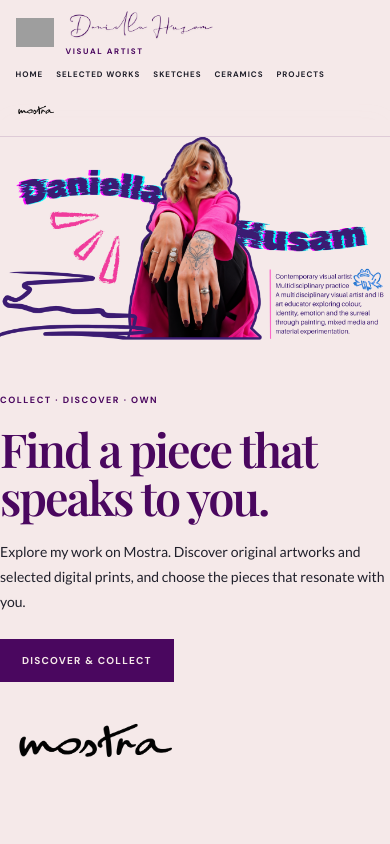
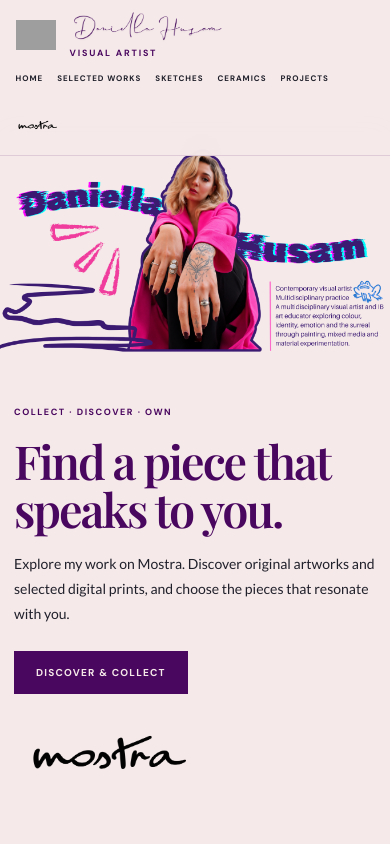
Before and after one commit to daniellahusam/daniella-hussam-portfolio, a plain HTML site: page index.html in a window 390 px wide. Shown: the top 844 px of the page. Drawn offline with nearby package versions, Linux system fonts and the light colour scheme; grey boxes are pictures that could not be loaded; a web font is replaced by a local one.

Commit message:
Enlarge site header and shift Mostra section slightly right

```diff
--- a/assets/css/style.css
+++ b/assets/css/style.css
@@ -608,3 +608,69 @@ body { padding-top: 78px; }
 .paper-plane-doodle {
   display: none !important;
 }
+
+
+/* Final sizing adjustments: larger header, slightly inset Mostra section */
+.site-header {
+  min-height: 104px;
+  padding: 13px 3.5vw;
+}
+body { padding-top: 104px; }
+.brand { gap: 14px; }
+.brand .mushroom-mark {
+  width: 49px;
+  height: 49px;
+  flex-basis: 49px;
+}
+.brand .brand-signature {
+  width: 185px;
+  max-height: 48px;
+}
+.brand-lockup small { font-size: 9px; }
+.nav { gap: clamp(14px, 1.9vw, 30px); }
+.nav a { font-size: 11px; }
+.nav .mostra-nav-link img {
+  width: 58px;
+  height: 28px;
+}
+.mostra-section {
+  padding-left: clamp(18px, 2.5vw, 40px);
+  padding-right: clamp(18px, 2.5vw, 40px);
+}
+.paper-plane-doodle { display: none !important; }
+
+@media (max-width: 900px) {
+  .site-header {
+    min-height: 104px;
+    padding: 11px 3.5vw;
+  }
+  body { padding-top: 104px; }
+  .brand .mushroom-mark {
+    width: 45px;
+    height: 45px;
+    flex-basis: 45px;
+  }
+  .brand .brand-signature { width: 170px; }
+  .nav a { font-size: 10px; }
+  .nav .mostra-nav-link img { width: 52px; }
+}
+
+@media (max-width: 600px) {
+  .site-header {
+    min-height: 132px;
+    padding: 10px 4vw;
+  }
+  body { padding-top: 132px; }
+  .brand .mushroom-mark {
+    width: 40px;
+    height: 40px;
+    flex-basis: 40px;
+  }
+  .brand .brand-signature { width: 155px; }
+  .nav a { font-size: 8px; }
+  .nav .mostra-nav-link img { width: 43px; }
+  .mostra-section {
+    padding-left: 14px;
+    padding-right: 14px;
+  }
+}
```
